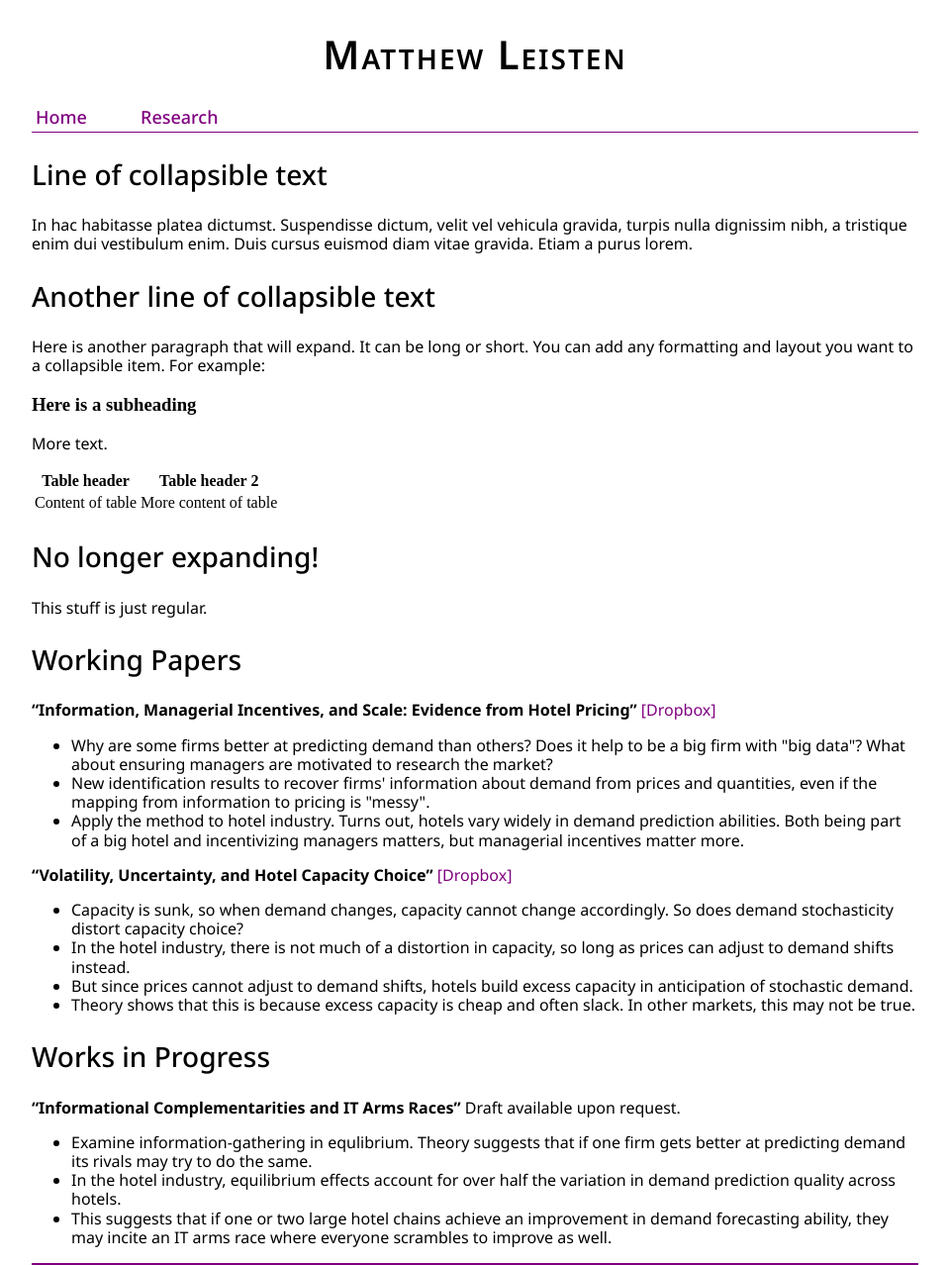
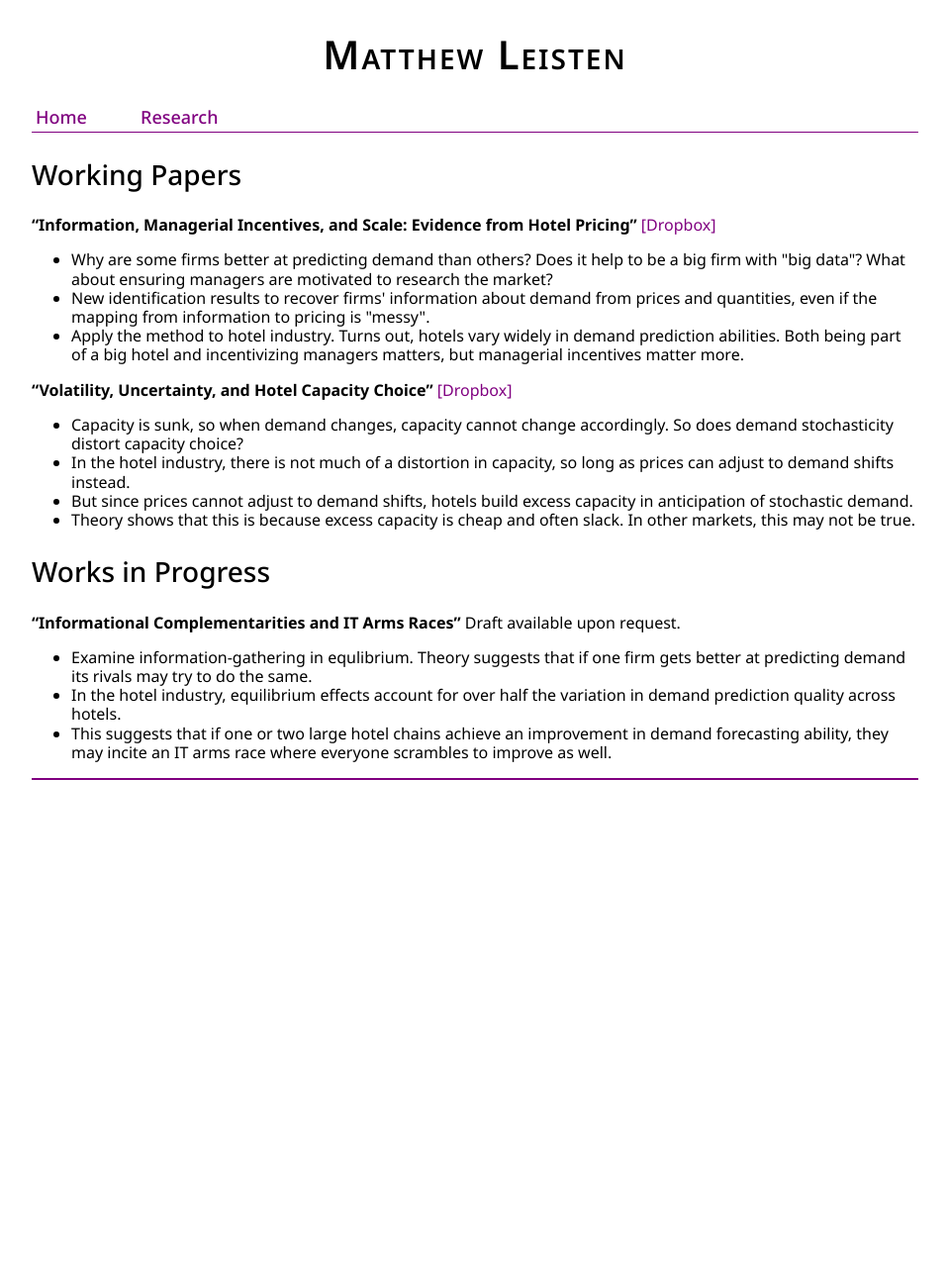
Before and after one commit to mleisten/mleisten.github.io, a Jekyll site: the page Research/index.html, which Jekyll copies as it is, in a window 1280 px wide. Shown: the whole page at 99% size, without its empty margins (160-1119 px from the left). Built offline with Jekyll 4.4.1, drawn with Linux system fonts in a browser that asks for light colours; after the commit the page ends 900 px from its top, so only the background shows below that.

Commit message:
Update index.html

```diff
--- a/Research/index.html
+++ b/Research/index.html
@@ -115,35 +115,6 @@ img.myface {
 </ul>
 </nav>
 
-<div class="openberkeley-collapsible-container">
-<h2 class="openberkeley-collapsible-controller">Line of collapsible text</h2>
-<div class="openberkeley-collapsible-target">
-<p>In hac habitasse platea dictumst. Suspendisse dictum, velit vel vehicula gravida,
-turpis nulla dignissim nibh, a tristique enim dui vestibulum enim. Duis cursus
-euismod diam vitae gravida. Etiam a purus lorem.</p>
-</div>
-</div>
-<div class="openberkeley-collapsible-container">
-<h2 class="openberkeley-collapsible-controller">Another line of collapsible text</h2>
-<div class="openberkeley-collapsible-target">
-<p>Here is another paragraph that will expand. It can be long or short. You can add
-any formatting and layout you want to a collapsible item. For example:</p>
-<h3>Here is a subheading</h3>
-<p>More text.</p>
-<table>
-<tbody>
-<tr><th>Table header</th><th>Table header 2</th></tr>
-<tr>
-<td>Content of table</td>
-<td>More content of table</td>
-</tr>
-</tbody>
-</table>
-</div>
-</div>
-<h2>No longer expanding!</h2>
-<p>This stuff is just regular.</p>
-
 <div class="container">
 <h2> Working Papers </h2>
 <p> <b>“Information, Managerial Incentives, and Scale: Evidence from Hotel Pricing” </b>
```
